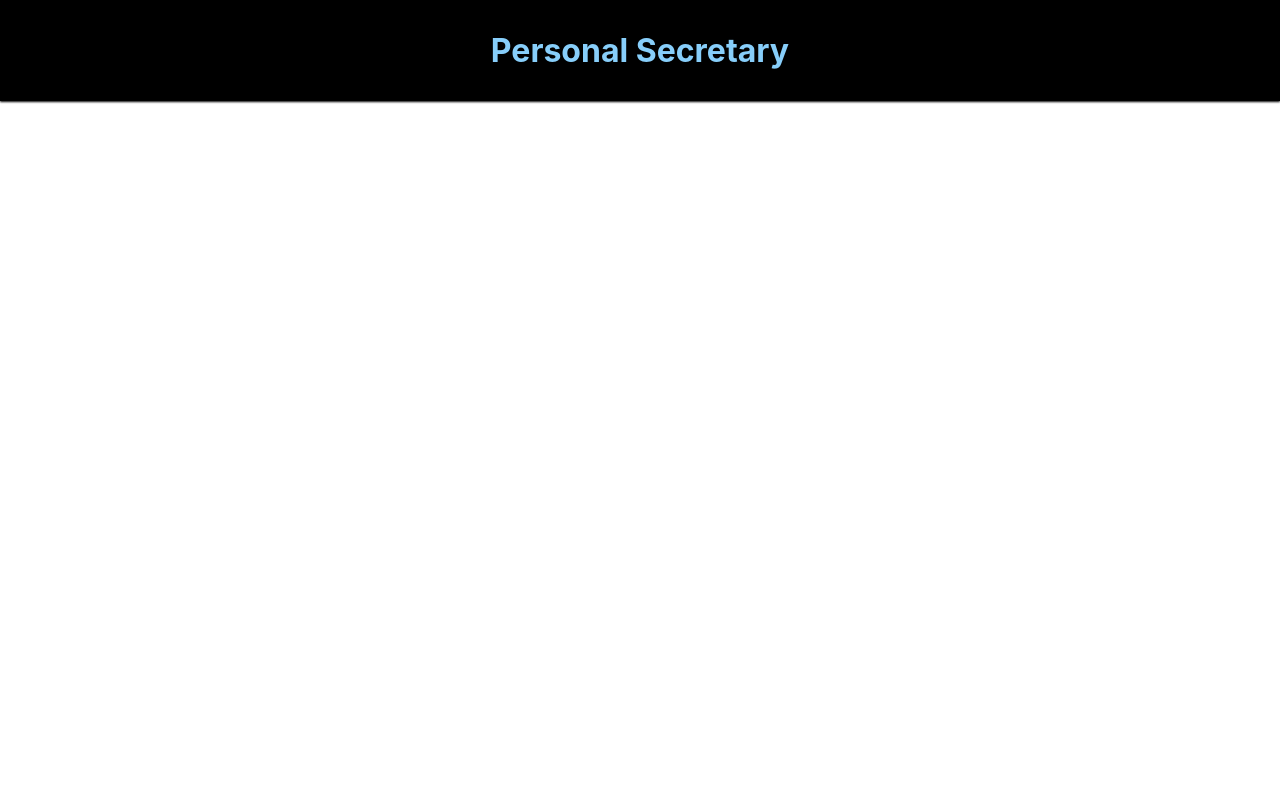
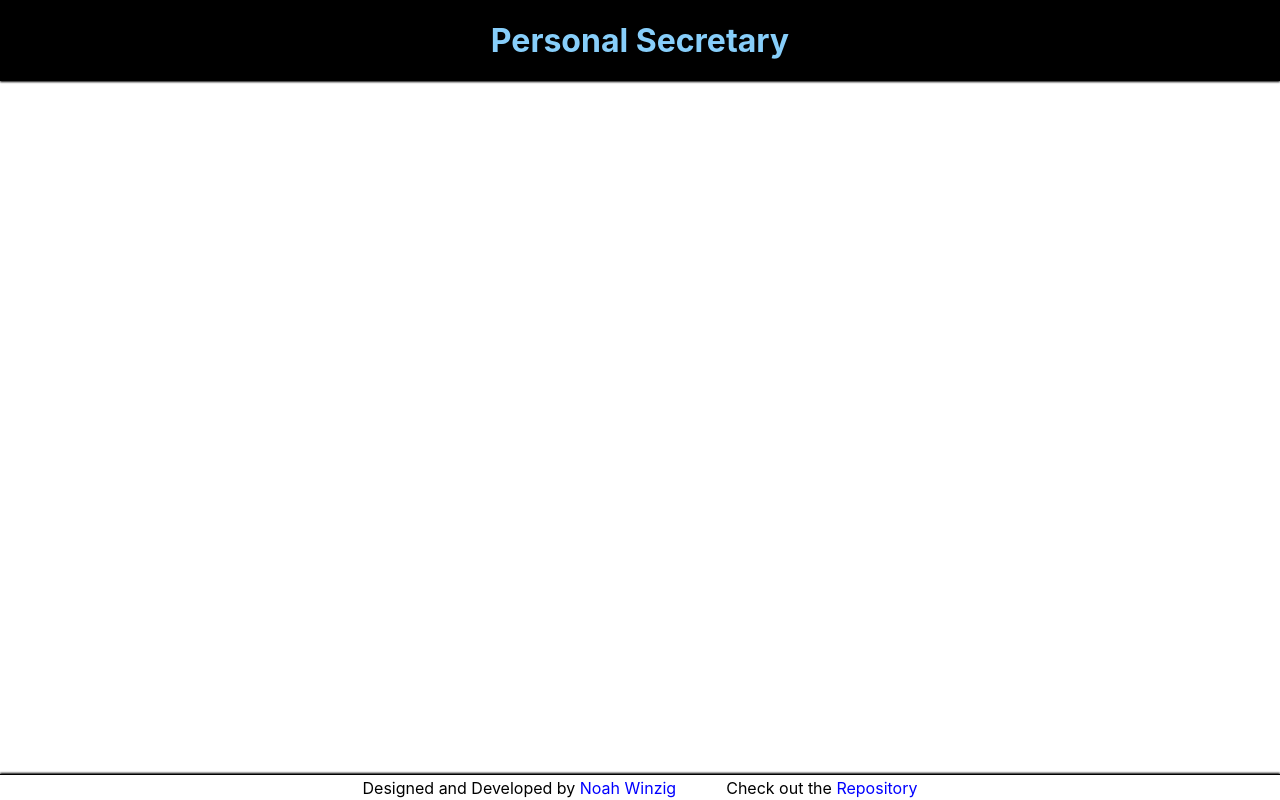
Before and after one commit to nwinzig/Personal-Secretary, a React (Create React App) app in the folder react-app/: page /notes in a window 1280 px wide. Built offline with nearby package versions, Linux system fonts and the light colour scheme.

Commit message:
editing footer and adding links to linkedin and project repo

```diff
--- /dev/null
+++ b/react-app/src/footer/footer.css
@@ -0,0 +1,24 @@
+.footerContainer{
+    position: fixed;
+    bottom: 0;
+    display: flex;
+    flex-direction: row;
+    justify-content: center;
+    align-items: center;
+    height: 25px;
+    border-top: 1px solid black;
+    width: 100%;
+    box-shadow: 0 -1px 2px;
+}
+#addMarginRight{
+    margin-right: 25px;
+}
+#addMarginLeft{
+    margin-left: 25px;
+}
+#removeTextDecor{
+    text-decoration: none;
+}
+.linkedinLink{
+    color: blue;
+}
--- a/react-app/src/footer/footer.tsx
+++ b/react-app/src/footer/footer.tsx
@@ -1,12 +1,27 @@
+import './footer.css'
+
 
 function Footer(){
     return(
-        <div>
-            <div>
-                my name
+        <div className='footerContainer'>
+            <div id='addMarginRight'>
+                Designed and Developed by <span>
+                    <a href='https://www.linkedin.com/in/noah-winzig-30588b231/' target='_blank'
+                    id='removeTextDecor'
+                    className='linkedinLink'>
+                        Noah Winzig
+                    </a>
+                </span>
             </div>
-            <div>
-                link to project repo
+            <div id='addMarginLeft'>
+                Check out the <span>
+                    <a href='https://github.com/nwinzig/Personal-Secretary'
+                    target='_blank'
+                    id='removeTextDecor'
+                    className='linkedinLink'>
+                        Repository
+                    </a>
+                </span>
             </div>
         </div>
     )
--- a/react-app/src/nav/nav.css
+++ b/react-app/src/nav/nav.css
@@ -2,7 +2,7 @@
     background-color: black;
     position: fixed;
     width: 100%;
-    height: 100px;
+    height: 80px;
     top: 0;
     margin: 0;
     border-bottom:1px solid black;
```
